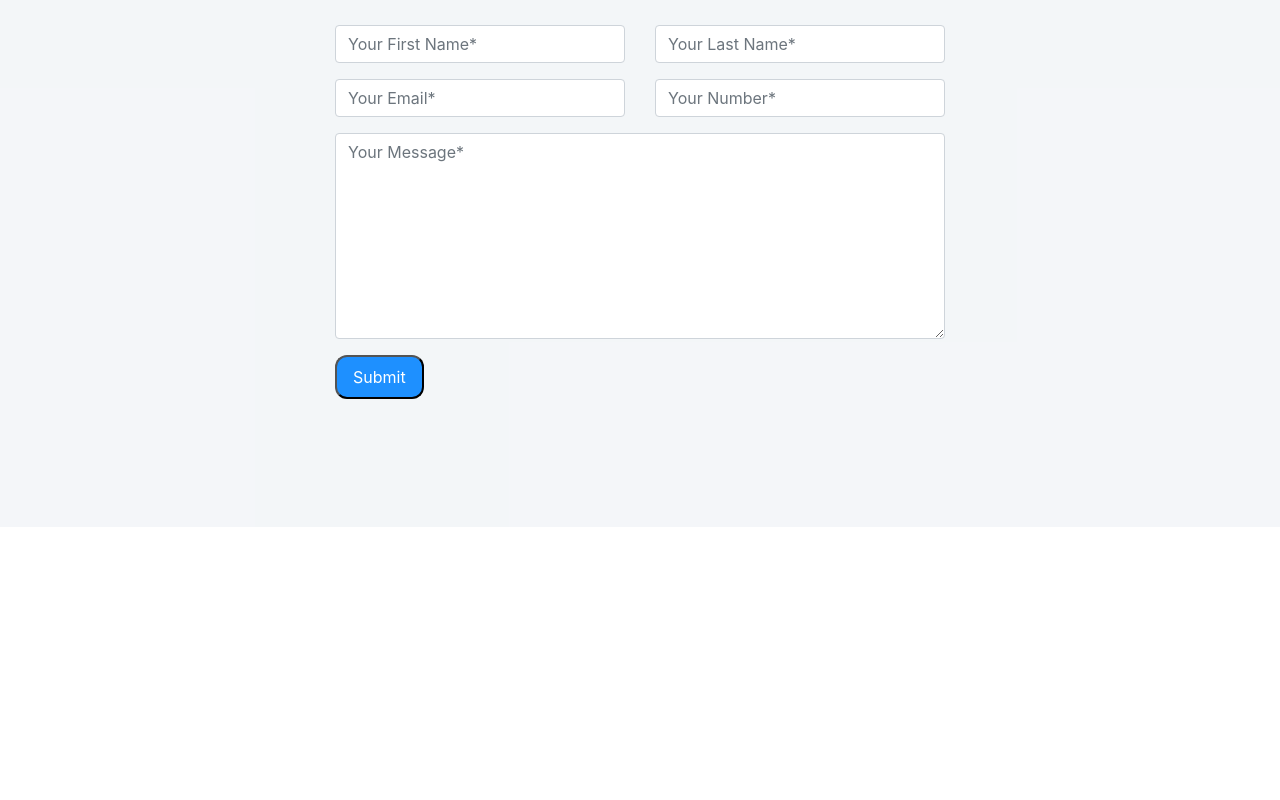
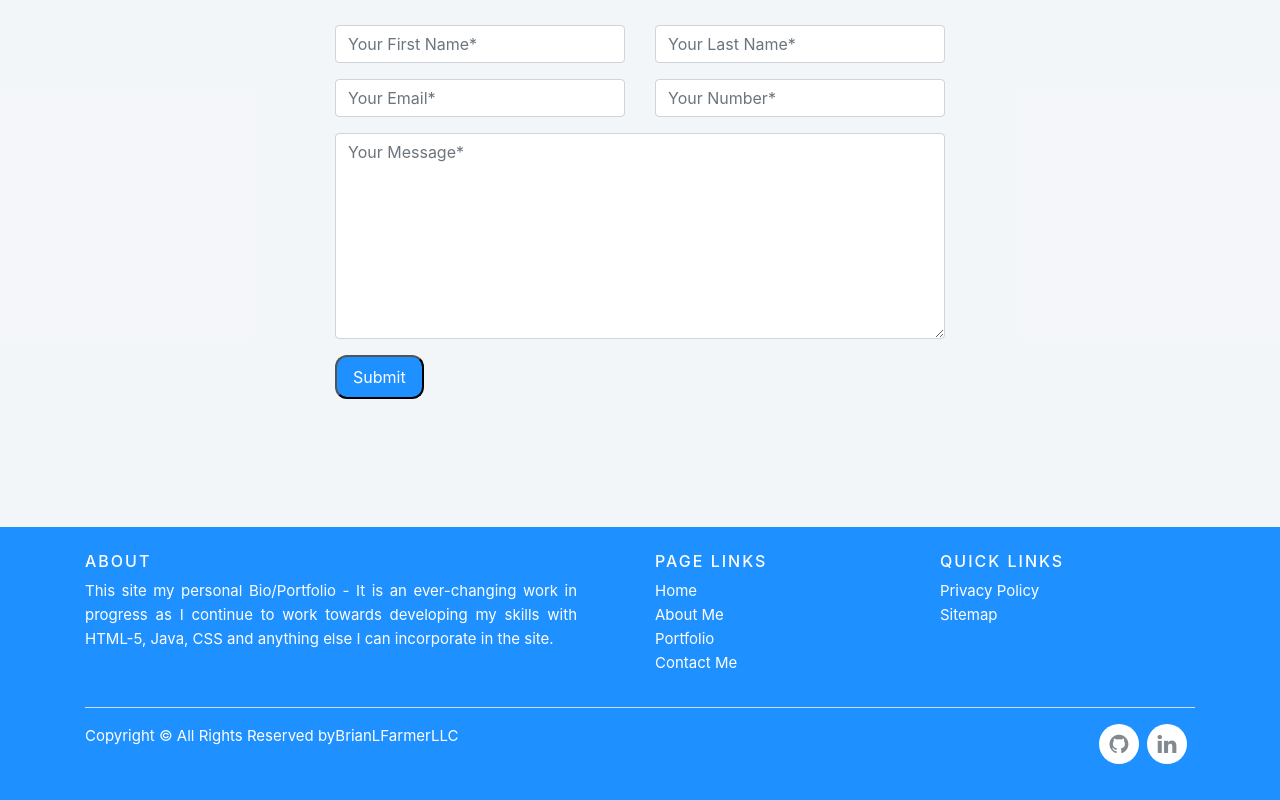
Before and after one commit to brianlfarmerllc/dev_portfolio_v2, a React (Create React App) app: page / in a window 1280 px wide. Shown: the part 3215-4015 px from the top of the page. Before the commit the page ends 3742 px from the top, so only its background shows below. Built offline with nearby package versions, Linux system fonts and the light colour scheme; grey boxes are pictures that could not be loaded.

Commit message:
added Footer.js Component and Footer.css, Displays as intended

```diff
--- a/public/index.html
+++ b/public/index.html
@@ -16,7 +16,8 @@
   <link
     href="https://fonts.googleapis.com/css2?family=Merriweather:wght@700&family=Libre+Baskerville&family=Source+Sans+Pro&display=swap"
     rel="stylesheet">
-
+    <!-- link for font awesome -->
+    <link href="//maxcdn.bootstrapcdn.com/font-awesome/4.1.0/css/font-awesome.min.css" rel="stylesheet">
   <title>Brian's Bio</title>
 </head>
 
--- a/src/App.js
+++ b/src/App.js
@@ -1,6 +1,7 @@
 import React from 'react';
 import Header from "./components/Header/Header"
 import Main from './pages/Main/Main';
+import Footer from "./components/Footer/Footer"
 
 
 
@@ -9,6 +10,7 @@ function App() {
     <>
    <Header/>
    <Main/>
+   <Footer/>
    </>
   );
 }
--- /dev/null
+++ b/src/components/Footer/Footer.css
@@ -0,0 +1,95 @@
+  #footer {
+    background-color: white;
+  }
+
+  .site-footer {
+  background-color: dodgerblue;
+  padding:20px 0 20px;
+  font-size:15px;
+  line-height:24px;
+  color:white;
+  }
+
+.site-footer h6
+{
+  color:#fff;
+  font-size:16px;
+  text-transform:uppercase;
+  margin-top:5px;
+  letter-spacing:2px
+}
+.site-footer a
+{
+  color:white;
+}
+.footer-links
+{
+  padding-left:0;
+  list-style:none
+}
+.footer-links li
+{
+  display:block
+}
+
+.footer-links a:active,.footer-links a:focus,.footer-links a:hover, .copyright-text a:active, .copyright-text a:focus, .copyright-text a:hover
+{
+  text-decoration:none;
+}
+.site-footer .social-icons
+{
+  text-align:right
+}
+
+.social-icons li
+{
+  display:inline-block;
+}
+.social-icons a{
+  background-color: white;
+  color:#818a91;
+  font-size:22px;
+  line-height: 40px;
+  display:inline-block;
+  width:40px;
+  height:40px;
+  text-align:center;
+  margin-right:8px;
+  border-radius:100%;
+  -webkit-transition:all .35s linear;
+  -o-transition:all .35s linear;
+  transition:all .35s linear
+}
+.social-icons a:active,.social-icons a:focus,.social-icons a:hover
+{
+  color:#fff;
+  background-color:#29aafe
+}
+.social-icons.size-sm a
+
+.social-icons a.github:hover
+{
+  background-color:#6f42c1
+}
+.social-icons a.linkedin:hover
+{
+  background-color: #0e76a8
+}
+.social-icons a.facebook:hover
+{
+  background-color:#3b5998
+}
+
+@media (max-width: 991px) {
+    .site-footer [class^=col-]
+    {
+      margin-bottom:30px
+    }
+  }
+
+  @media (max-width:767px){
+    .site-footer .copyright-text,.site-footer .social-icons
+    {
+      text-align:center
+    }
+  }
--- /dev/null
+++ b/src/components/Footer/Footer.js
@@ -0,0 +1,60 @@
+/* eslint-disable jsx-a11y/anchor-is-valid */
+import React from "react"
+import "./Footer.css"
+
+function Footer(){
+    return (
+        <footer className="site-footer">
+        <div className="container">
+          <div className="row">
+            <div className="col-sm-12 col-md-6">
+              <h6>About</h6>
+              <p className="text-justify mr-5">This site my personal Bio/Portfolio - It is an ever-changing work in progress as
+                I continue to work towards developing my skills with HTML-5, Java, CSS and anything else I can incorporate
+                in the site.
+              </p>
+            </div>
+
+            <div className="col-xs-6 col-md-3">
+              <h6>Page Links</h6>
+              <ul className="footer-links">
+                <li><a href="index.html">Home</a></li>
+                <li><a href="#aboutMe">About Me</a></li>
+                <li><a href="#portfolioSection">Portfolio</a></li>
+                <li><a href="#contactSection">Contact Me</a></li>
+              </ul>
+            </div>
+
+            <div className="col-xs-6 col-md-3">
+              <h6>Quick Links</h6>
+              <ul className="footer-links">
+                <li><a href="#">Privacy Policy</a></li>
+                <li><a href="#">Sitemap</a></li>
+              </ul>
+            </div>
+          </div>
+          <hr style={{borderTopColor: "rgba(241, 244, 247, 0.808)"}}/>
+        </div>
+        <div className="container">
+          <div className="row">
+            <div className="col-md-8 col-sm-12 col-xs-12">
+              <p className="copyright-text">Copyright &copy; <span id="copyright"></span> All Rights Reserved by
+                <a href="https://github.com/brianlfarmerllc" target="blank">BrianLFarmerLLC</a>
+              </p>
+            </div>
+
+            <div className="col-md-4 col-sm-12 col-xs-12">
+              <ul className="social-icons">
+                <li><a className="github" href="https://www.github.com/brianlfarmerllc/" target="blank"><i
+                      className="fa fa-github"></i></a></li>
+                <li><a className="linkedin" href="https://www.linkedin.com/in/brian-farmer-113a2777" target="blank"><i
+                      className="fa fa-linkedin"></i></a></li>
+              </ul>
+            </div>
+          </div>
+        </div>
+      </footer>
+    )
+}
+
+export default Footer
```
